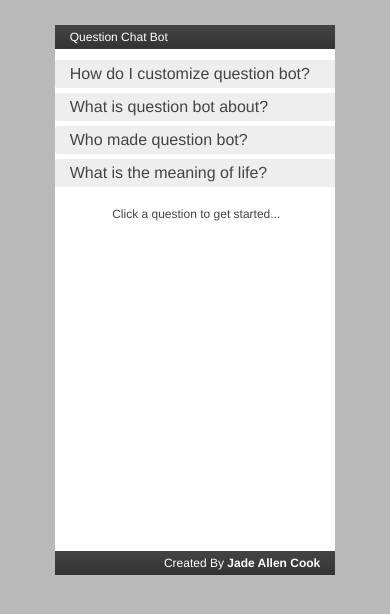
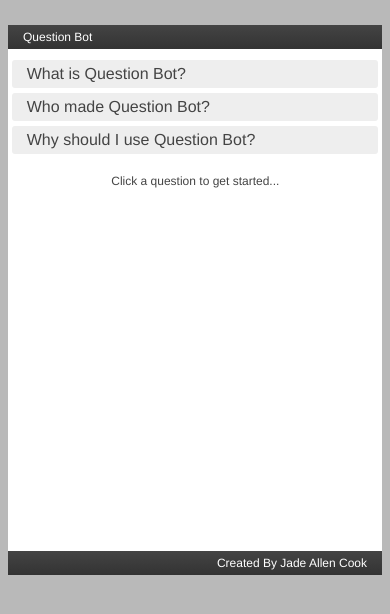
Before and after one commit to jadeallencook/Chatbot, a plain HTML site: page index.html in a window 390 px wide. Drawn offline with nearby package versions, Linux system fonts and the light colour scheme.

Commit message:
💼 Final tweaks for V1

```diff
--- a/assets/app.js
+++ b/assets/app.js
@@ -27,9 +27,14 @@
       this.elem.appendChild(this.blank());
       this.elem.appendChild(answerElem);
       this.elem.appendChild(this.blank());
-      if (this.questions[0]) this.cue.splice(num, 1, this.questions[0]);
-      else this.cue.splice(num, 1);
-      this.questions.splice(0, 1);
+      if (question.next) {
+        this.cue.splice(num, 1, question.next);
+      } else if (this.questions[0]) {
+        this.cue.splice(num, 1, this.questions[0]);
+        this.questions.splice(0, 1);
+      } else {
+        this.cue.splice(num, 1);
+      }
       this.load();
     },
     blank: function () {
--- a/assets/data.js
+++ b/assets/data.js
@@ -1,27 +1,25 @@
-const data = [
-  {
-    question: "How do I customize question bot?",
-    answer: "You can download question bot's source code on GitHub and then you just have to generate your own JSON!",
+const data = [{
+  question: "What is Question Bot?",
+  answer: "Question Bot helps readers find content faster. See how fast you found this!",
+  next: {
+    question: "How can I use Question Bot?",
+    answer: "You can either follow the instructions on the GitHub page or contact jadeallencook@gmail.com for assistance.",
+    next: false
+  }
+}, {
+  question: "Who made Question Bot?",
+  answer: "Question Bot was made by Jade Allen Cook for Deseret News to help subscribers become more engaged.",
+  next: {
+    question: "Who is Jade Allen Cook",
+    answer: "Jade Allen Cook is a software developer and digital artist in the United States.",
     next: {
-      question: "My next question",
-      answer: "This is my next answer!",
+      question: "Can you help me with my idea?",
+      answer: "If you need help with an online interactive; please email jadeallencook@gmail.com or Slack me!",
       next: false
     }
-  }, {
-    question: "What is question bot about?",
-    answer: "Question bot makes it easy and fun for your users to interact with your content. Not only will it increase engagment time but it also helps your readers learn more!",
-    next: false
-  }, {
-    question: "Who made question bot?",
-    answer: "This bot was made by Jade Allen Cook, look at the footer!",
-    next: false
-  }, {
-    question: "What is the meaning of life?",
-    answer: "Idk, I didn't make it.",
-    next: false
-  }, {
-    question: "What language is this coded in?",
-    answer: "This application is coded using JavaScript ES5 & SCSS!",
-    next: false
   }
-]
+}, {
+  question: "Why should I use Question Bot?",
+  answer: "Question Bot allows your readers to learn your content faster and easier.",
+  next: false
+}]
--- a/assets/style.scss
+++ b/assets/style.scss
@@ -27,7 +27,6 @@ div.questions-bot-container {
     padding: 30px 0px 0px 0px;
     box-sizing: border-box;
     margin: 0px;
-    li.question,
     li {
       list-style: none;
       font-weight: 100;
@@ -58,3 +57,22 @@ div.questions-bot-container {
     }
   }
 }
+
+@media screen and (max-device-width: 480px) and (orientation: portrait) {
+  div.questions-bot-container {
+    div.questions-top-bar,
+    div.questions-bottom-bar {
+      font-size: 2em;
+    }
+    ul {
+      padding: 75px 0px 0px 0px;
+      li {
+        font-size: 3em;
+        margin: 25px auto;
+      }
+      li.msg {
+        font-size: 2em;
+      }
+    }
+  }
+}
--- a/index.html
+++ b/index.html
@@ -9,23 +9,30 @@
   }
 
   div#container {
-    width: 75%;
+    width: 100%;
     max-width: 500px;
     height: 550px;
     margin: 25px auto;
+  }
+  @media screen and (max-device-width: 480px) and (orientation: portrait) {
+    div#container {
+      width: 100%;
+      max-width: none;
+      height: 1200px;
+    }
   }
 </style>
 
 <div id="container">
   <div class="questions-bot-container">
     <div class="questions-top-bar">
-      Question Chat Bot
+      Question Bot
     </div>
     <ul>
       <li class="msg">Loading...</li>
     </ul>
     <div class="questions-bottom-bar">
-      Created By <b>Jade Allen Cook</b>
+      Created By Jade Allen Cook
     </div>
   </div>
 </div>
```
Also changed, not shown: assets/style.css, 1 other file.
